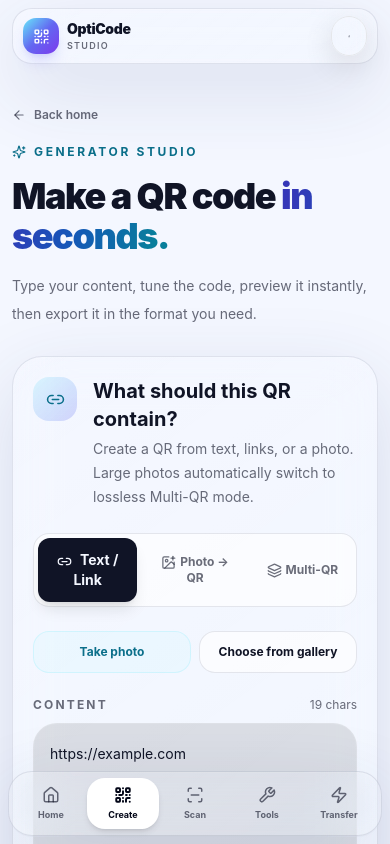
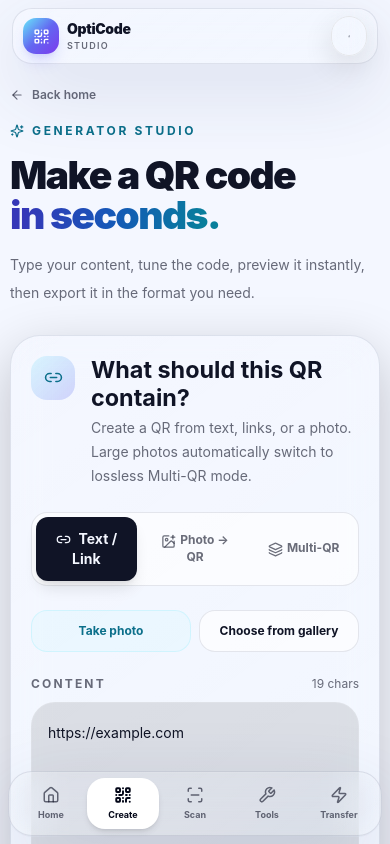
Before and after one commit to Mahin98250/OR-Generator, a React (Vite) app: page /#/generator in a window 390 px wide. Shown: the top 844 px of the page. Built offline with nearby package versions, Linux system fonts and the light colour scheme.

Commit message:
ui: harden mobile responsive app styling

```diff
--- a/src/styles/globals.css
+++ b/src/styles/globals.css
@@ -89,3 +89,91 @@ button,input,textarea,select{font:inherit} button:disabled{cursor:not-allowed;op
   }
   :root[data-theme='light'] input::placeholder,
   :root[data-theme='light'] textarea::placeholder { color:rgba(16,20,38,.46); }
+
+
+/* Native-app responsive shell */
+html, body, #root {
+  width: 100%;
+  min-width: 320px;
+  min-height: 100%;
+  overflow-x: clip;
+}
+body {
+  overscroll-behavior-x: none;
+}
+button, a, input, textarea, select {
+  -webkit-tap-highlight-color: transparent;
+}
+button, a {
+  touch-action: manipulation;
+}
+img, canvas, video, svg {
+  max-width: 100%;
+}
+textarea, input, select {
+  max-width: 100%;
+}
+.safe-top {
+  padding-top: max(0.5rem, env(safe-area-inset-top));
+}
+.mobile-bottom-nav {
+  padding-bottom: env(safe-area-inset-bottom);
+}
+@media (max-width: 767px) {
+  body {
+    font-size: 14px;
+  }
+  h1, h2, h3, h4, p {
+    overflow-wrap: anywhere;
+  }
+  h1 {
+    text-wrap: balance;
+  }
+  .glass-panel {
+    backdrop-filter: blur(20px) saturate(135%);
+    -webkit-backdrop-filter: blur(20px) saturate(135%);
+  }
+  .shadow-glass {
+    box-shadow: 0 18px 55px rgba(0,0,0,.22);
+  }
+  .app-main section {
+    max-width: 100%;
+  }
+  .app-main .rounded-[36px],
+  .app-main .rounded-[34px],
+  .app-main .rounded-[30px] {
+    border-radius: 24px;
+  }
+}
+@media (max-width: 480px) {
+  .app-main {
+    padding-left: 10px;
+    padding-right: 10px;
+  }
+  .app-main section {
+    padding-top: 14px !important;
+  }
+  .app-main h1 {
+    font-size: clamp(1.9rem, 10vw, 2.65rem);
+    line-height: 1.02;
+    letter-spacing: -.04em;
+  }
+  .app-main h2 {
+    font-size: clamp(1.2rem, 6vw, 1.55rem);
+  }
+  .app-main .glass-panel,
+  .app-main .glass-soft {
+    min-width: 0;
+  }
+  .mobile-bottom-nav {
+    bottom: max(8px, env(safe-area-inset-bottom));
+  }
+}
+@media (prefers-reduced-motion: reduce) {
+  *, *::before, *::after {
+    scroll-behavior: auto !important;
+    animation-duration: .01ms !important;
+    animation-iteration-count: 1 !important;
+    transition-duration: .01ms !important;
+  }
+}
```
